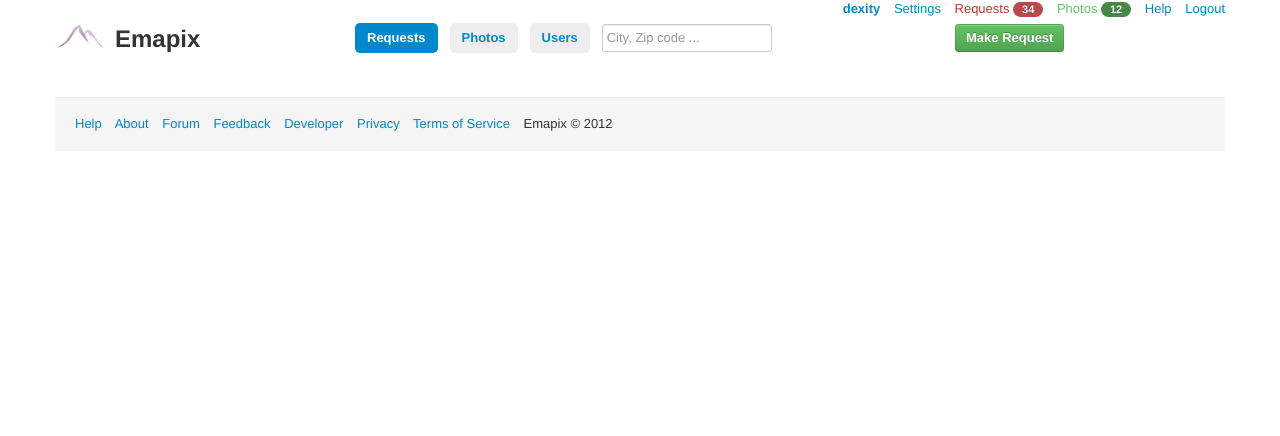
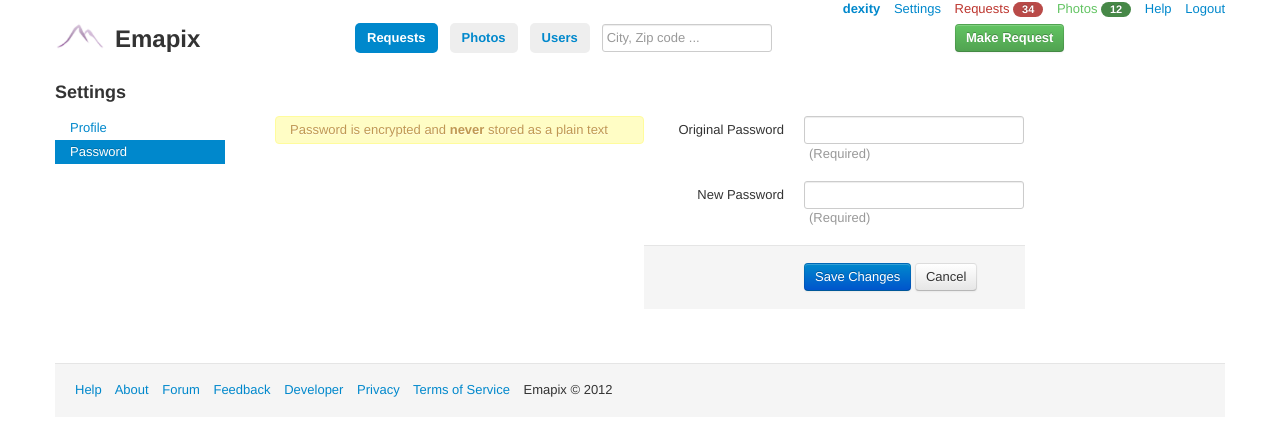
Before and after one commit to dexity/emapix, a Django app: page /layout/set_password in a window 1280 px wide. Shown: the top 436 px of the page. Run offline with Django 3.2, Linux system fonts and the light colour scheme; data that the repository does not hold is empty; parts of the project's set-up code (start-up, migrations or seed data) failed here and were passed over; some libraries are stand-ins or nearby versions.

Commit message:
Implemented Set Password layout

```diff
--- a/emapix/layout/templates/index.html
+++ b/emapix/layout/templates/index.html
@@ -7,7 +7,7 @@
 	   <li>[DONE] <a href="login">Login (popup)</a></li>
 	   <li>[DONE] <a href="forgot">Forgot Password</a></li>
 	   <li>[DONE] <a href="set_profile">Set Profile</a></li>
-	   <li><a href="set_password">Set Password</a></li>
+	   <li>[DONE] <a href="set_password">Set Password</a></li>
 	   <li>[DONE] <a href="profile">User Profile</a></li>
 	   <li><a href="users">Users</a></li>
 	   <li>[DONE] <a href="requests">Requests</a></li>
--- a/emapix/layout/templates/set_password.html
+++ b/emapix/layout/templates/set_password.html
@@ -1,5 +1,39 @@
 {% include 'header.html' %}
 
-
+<h3>Settings</h3>
+<div class="e-margin-bottom-10"></div>
+<div class="row">
+    <div class="span2">
+        <ul class="nav nav-list">
+          <li><a href="/layout/set_profile">Profile</a></li>
+          <li class="active"><a href="/layout/set_password">Password</a></li>
+        </ul>
+    </div>
+    <div class="span8">
+      <div class="e-alert pull-left">Password is encrypted and <b>never</b> stored as a plain text</div>
+      <form class="form-horizontal" action="/layout/confirm">
+        <fieldset>
+          <div class="control-group">
+            <label class="control-label" for="input01">Original Password</label>
+            <div class="controls">
+              <input type="text" class="input-large" id="input01">
+              <span class="help-inline e-color-grey">(Required)</span>
+            </div>
+          </div>
+          <div class="control-group">
+            <label class="control-label" for="input02">New Password</label>
+            <div class="controls">
+              <input type="text" class="input-large" id="input02">
+              <span class="help-inline e-color-grey">(Required)</span>
+            </div>
+          </div>
+          <div class="form-actions">
+            <button type="submit" class="btn btn-primary">Save Changes</button>
+            <button class="btn">Cancel</button>
+          </div>
+        </fieldset>
+      </form>
+    </div>
+</div>
 
 {% include 'footer.html' %}
```
Also changed, not shown: emapix/layout/templates/set_profile.html (+0 -9 lines).
